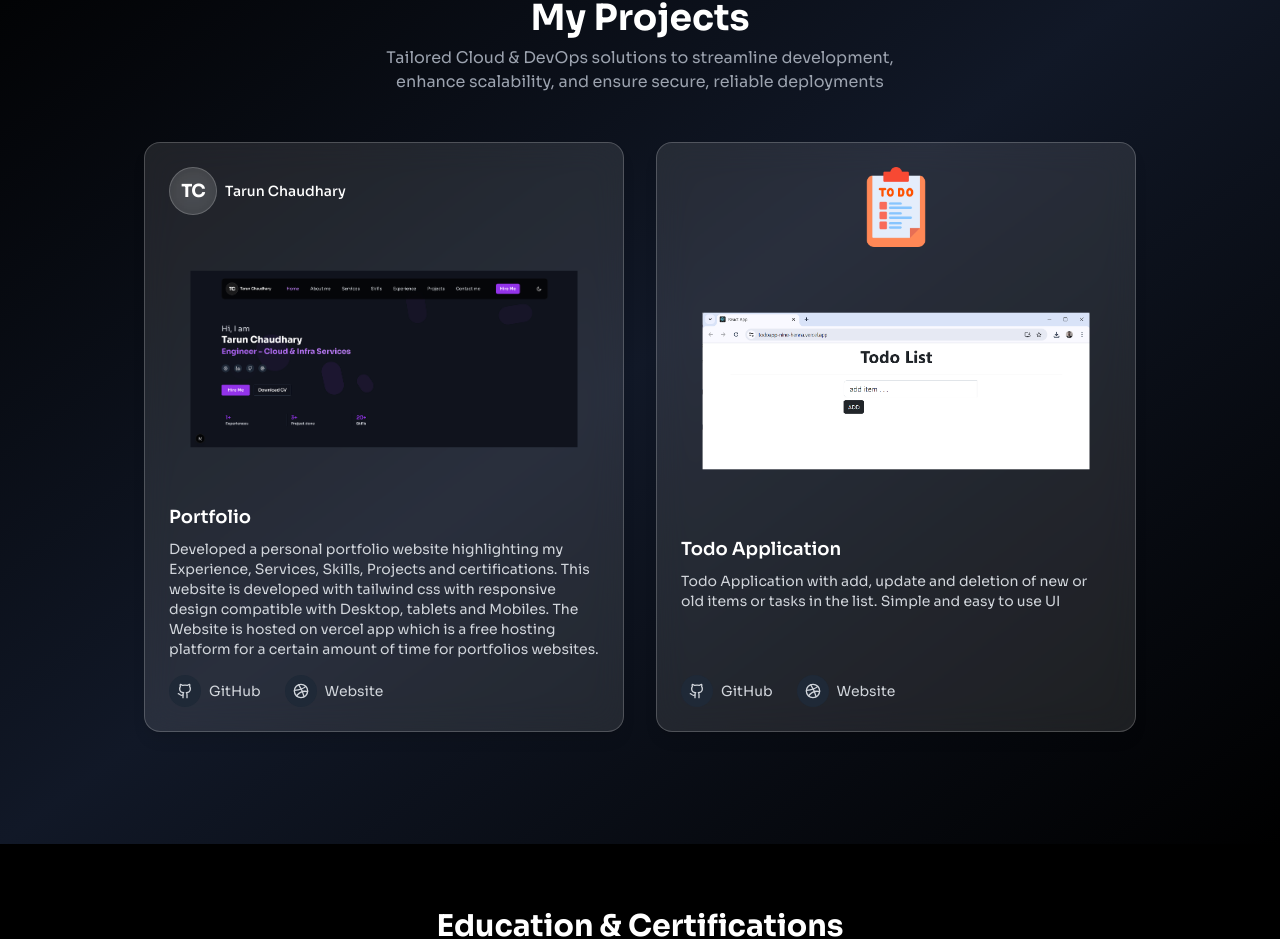
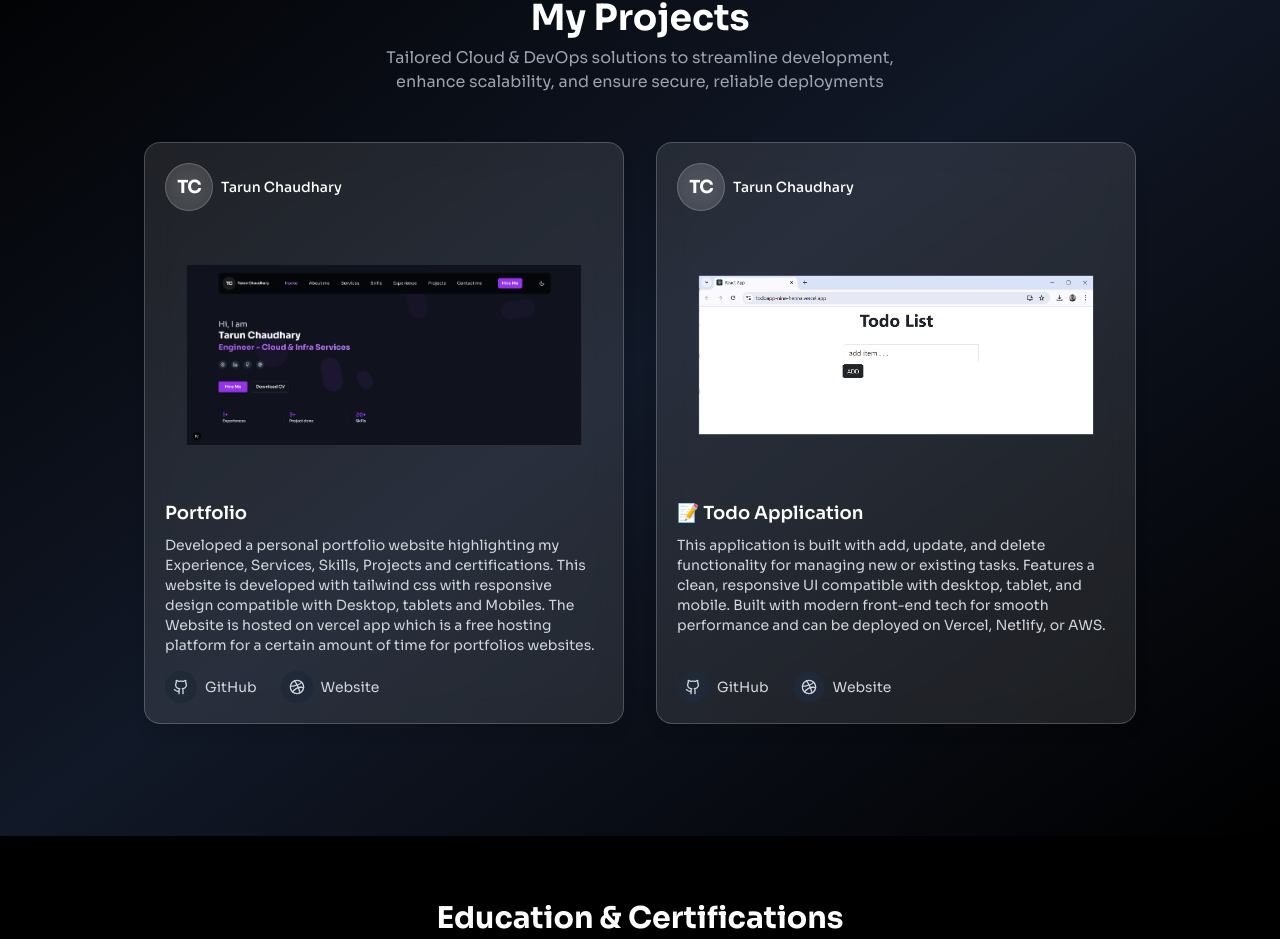
Before and after one commit to tarunchaudhary2/portfolio, a Next.js app: page / in a window 1280 px wide. Shown: the part 4261-5200 px from the top of the page. Built offline with nearby package versions, Linux system fonts and the light colour scheme; no server answers.

Commit message:
Added few more details to todo app project

```diff
--- a/app/component/Homepage/Projects.tsx
+++ b/app/component/Homepage/Projects.tsx
@@ -26,7 +26,7 @@ const ProjectCard = ({ icon, title, description, image, githubLink, dribbbleLink
   return (
     <motion.div
       variants={fadeInUp}
-      className="bg-white/10 border border-white/20 backdrop-blur-lg shadow-lg p-6 rounded-2xl transition-all duration-300 hover:scale-105 hover:bg-white/20 mx-auto flex flex-col justify-between"
+      className="bg-white/10 border border-white/20 backdrop-blur-lg shadow-lg p-5 rounded-2xl transition-all duration-300 hover:scale-105 hover:bg-white/20 mx-auto flex flex-col justify-between"
     >
       <div>
         {/* Icon */}
@@ -97,10 +97,10 @@ const Projects = () => {
       dribbbleLink: "http://3.111.170.116:3000/",
     },
     {
-      icon: <TodoappLogo />,
-      title: "Todo Application",
+      icon: <Logo />,
+      title: " 📝 Todo Application",
       description:
-        "Todo Application with add, update and deletion of new or old items or tasks in the list. Simple and easy to use UI",
+        "This application is built with add, update, and delete functionality for managing new or existing tasks. Features a clean, responsive UI compatible with desktop, tablet, and mobile. Built with modern front-end tech for smooth performance and can be deployed on Vercel, Netlify, or AWS.",
       image: "/images/todoappss.png",
       githubLink: "https://github.com/tarunchaudhary2/todoapp",
       dribbbleLink: "https://todoapp-nine-henna.vercel.app/",
--- a/app/component/lottie_animation/todoappicon.tsx
+++ b/app/component/lottie_animation/todoappicon.tsx
@@ -5,9 +5,9 @@ interface TodoappLogoProps {
   label?: string; // Optional prop for custom label
 }
 
-const TodoappLogo: React.FC<TodoappLogoProps> = ({ size = 80}) => {
+const TodoappLogo: React.FC<TodoappLogoProps> = ({ size = 40}) => {
   return (
-    <div className="flex flex-col items-center justify-center gap-2">
+    <div>
       {/* Icon */}
       <img
         src="/icons/todo.png" // Public folder path
```
